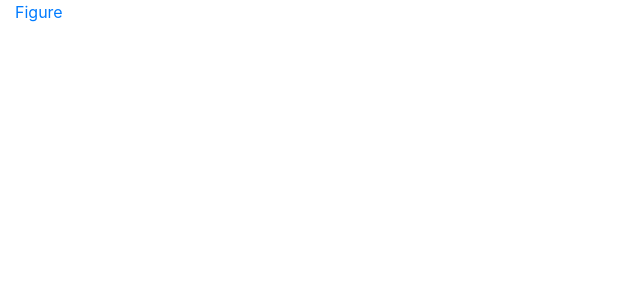
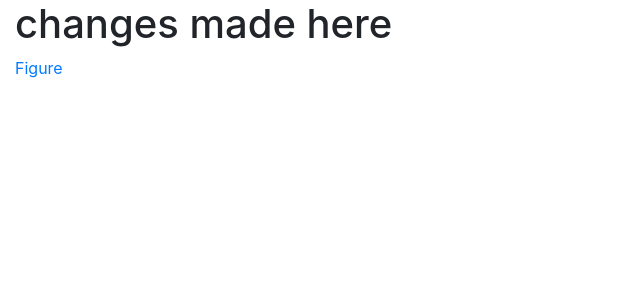
Before and after one commit to sujeetsindhu/BootstrapApplication, an Angular app: page / in a window 1280 px wide. Shown: the top 300 px of the page, without its empty margins (0-640 px from the left). Built offline with nearby package versions, Linux system fonts and the light colour scheme.

Commit message:
specified

```diff
--- a/src/app/app.component.html
+++ b/src/app/app.component.html
@@ -1,3 +1,4 @@
 <div class="container-fluid border-0">
+<h1>changes made here</h1>
     <router-outlet></router-outlet>
 </div>
```
